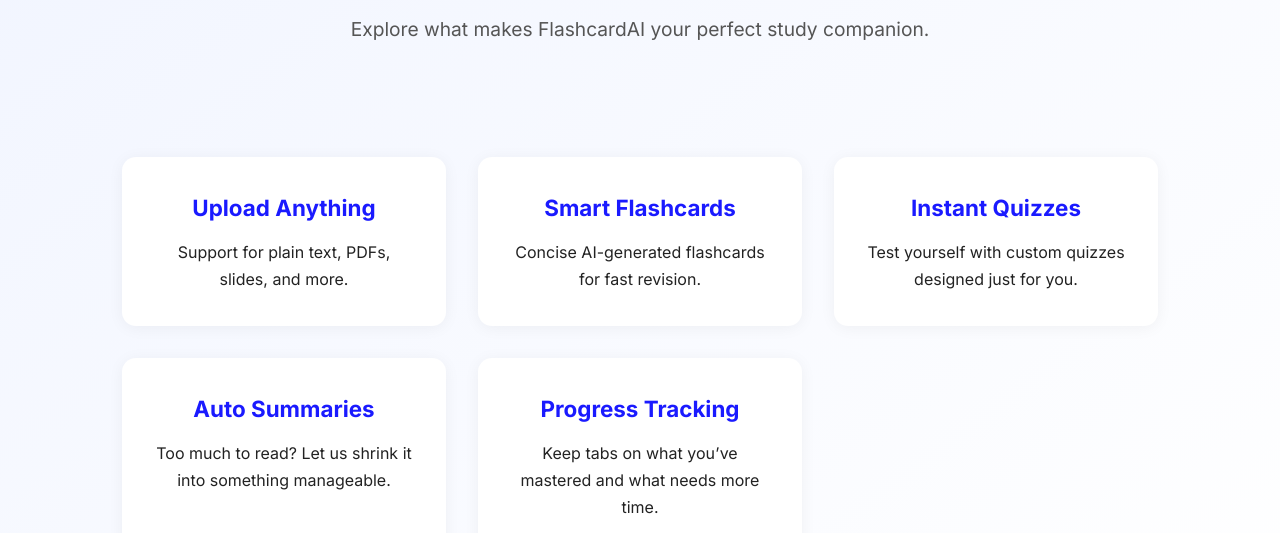
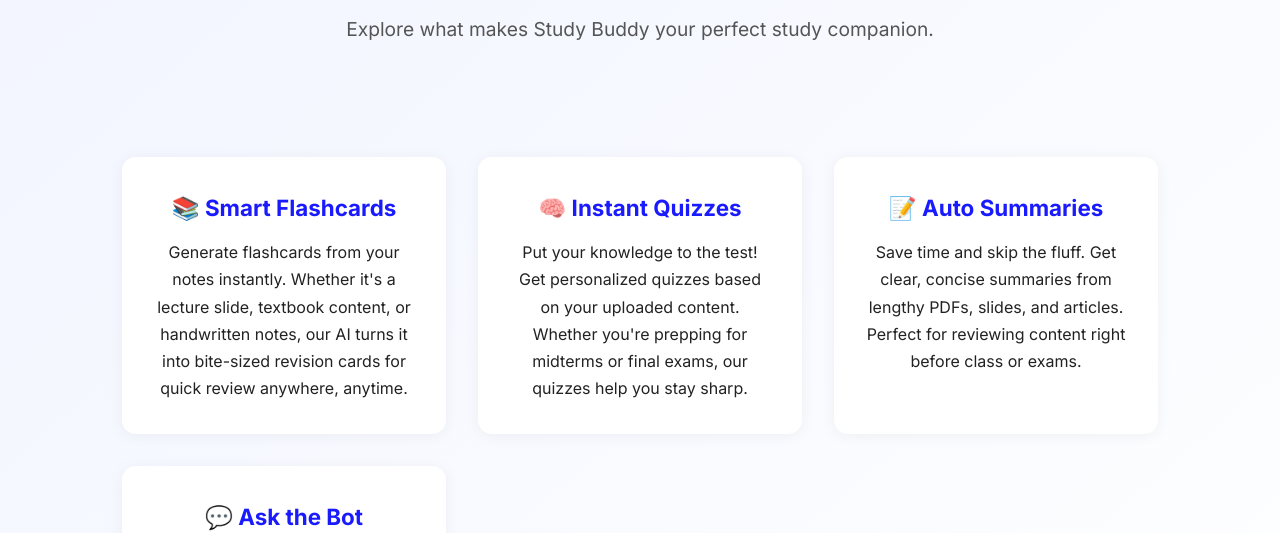
Before and after one commit to PrathamArora20/Study-Buddy-Promotion, a plain HTML site: page features.html in a window 1280 px wide. Shown: the part 279-812 px from the top of the page. Drawn offline with Linux system fonts and the light colour scheme.

Commit message:
Update features.html

```diff
--- a/features.html
+++ b/features.html
@@ -22,35 +22,34 @@
   <main class="container">
     <section class="hero">
       <h1>All the Features You Need</h1>
-      <p>Explore what makes FlashcardAI your perfect study companion.</p>
+      <p>Explore what makes Study Buddy your perfect study companion.</p>
     </section>
 
     <section class="features">
       <div class="feature">
-        <h3>Upload Anything</h3>
-        <p>Support for plain text, PDFs, slides, and more.</p>
+        <h3>📚 Smart Flashcards</h3>
+        <p>Generate flashcards from your notes instantly. Whether it's a lecture slide, textbook content, or handwritten notes, our AI turns it into bite-sized revision cards for quick review anywhere, anytime.</p>
       </div>
+
       <div class="feature">
-        <h3>Smart Flashcards</h3>
-        <p>Concise AI-generated flashcards for fast revision.</p>
+        <h3>🧠 Instant Quizzes</h3>
+        <p>Put your knowledge to the test! Get personalized quizzes based on your uploaded content. Whether you're prepping for midterms or final exams, our quizzes help you stay sharp.</p>
       </div>
+
       <div class="feature">
-        <h3>Instant Quizzes</h3>
-        <p>Test yourself with custom quizzes designed just for you.</p>
+        <h3>📝 Auto Summaries</h3>
+        <p>Save time and skip the fluff. Get clear, concise summaries from lengthy PDFs, slides, and articles. Perfect for reviewing content right before class or exams.</p>
       </div>
+
       <div class="feature">
-        <h3>Auto Summaries</h3>
-        <p>Too much to read? Let us shrink it into something manageable.</p>
-      </div>
-      <div class="feature">
-        <h3>Progress Tracking</h3>
-        <p>Keep tabs on what you’ve mastered and what needs more time.</p>
+        <h3>💬 Ask the Bot</h3>
+        <p>Stuck on a concept? Just ask! Your AI-powered assistant is available 24/7 to explain, simplify, and answer any academic question in seconds.</p>
       </div>
     </section>
   </main>
 
   <footer>
-    &copy; 2025 FlashcardAI. All rights reserved.
+    &copy; 2025 Study Buddy All rights reserved.
   </footer>
 </body>
 </html>
```
